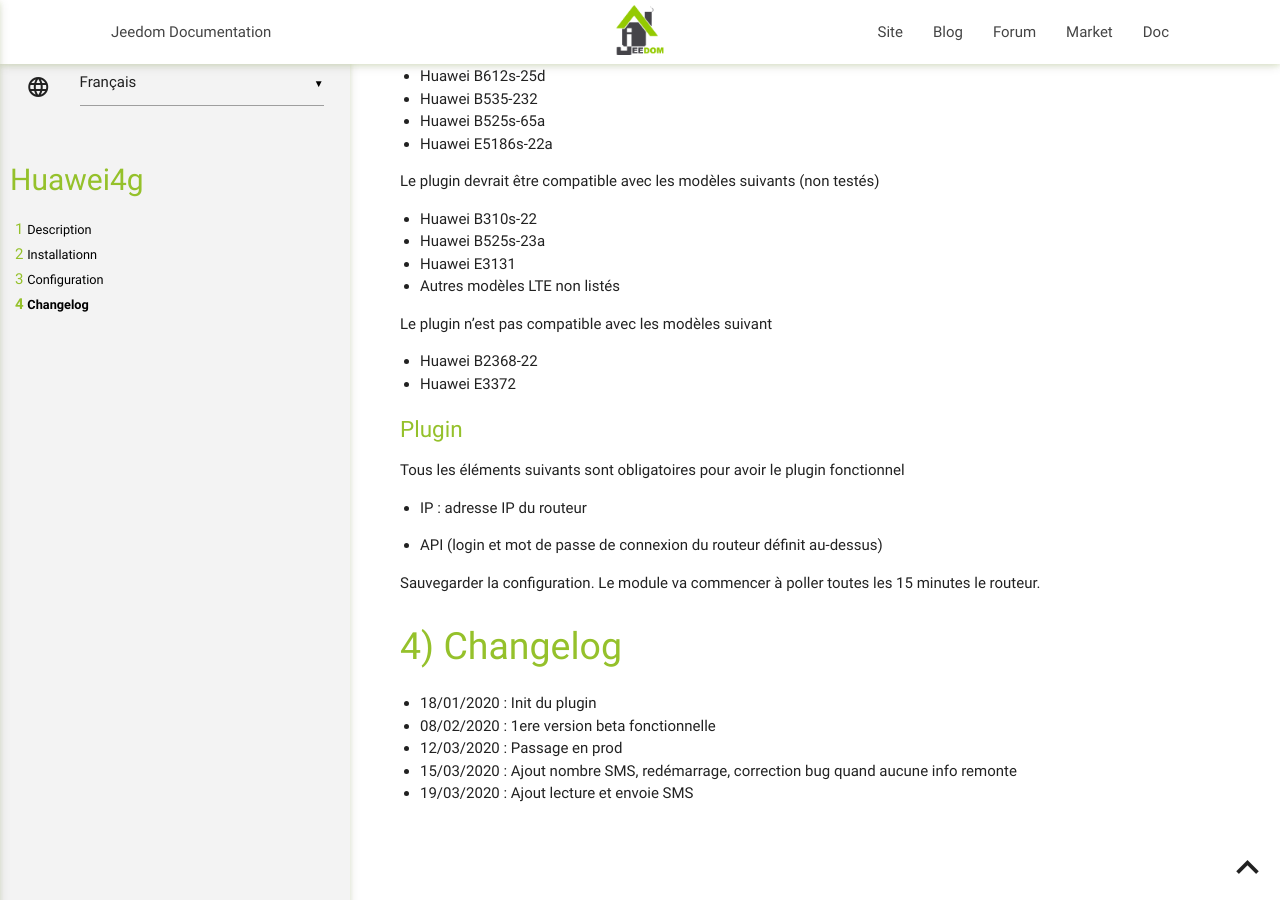
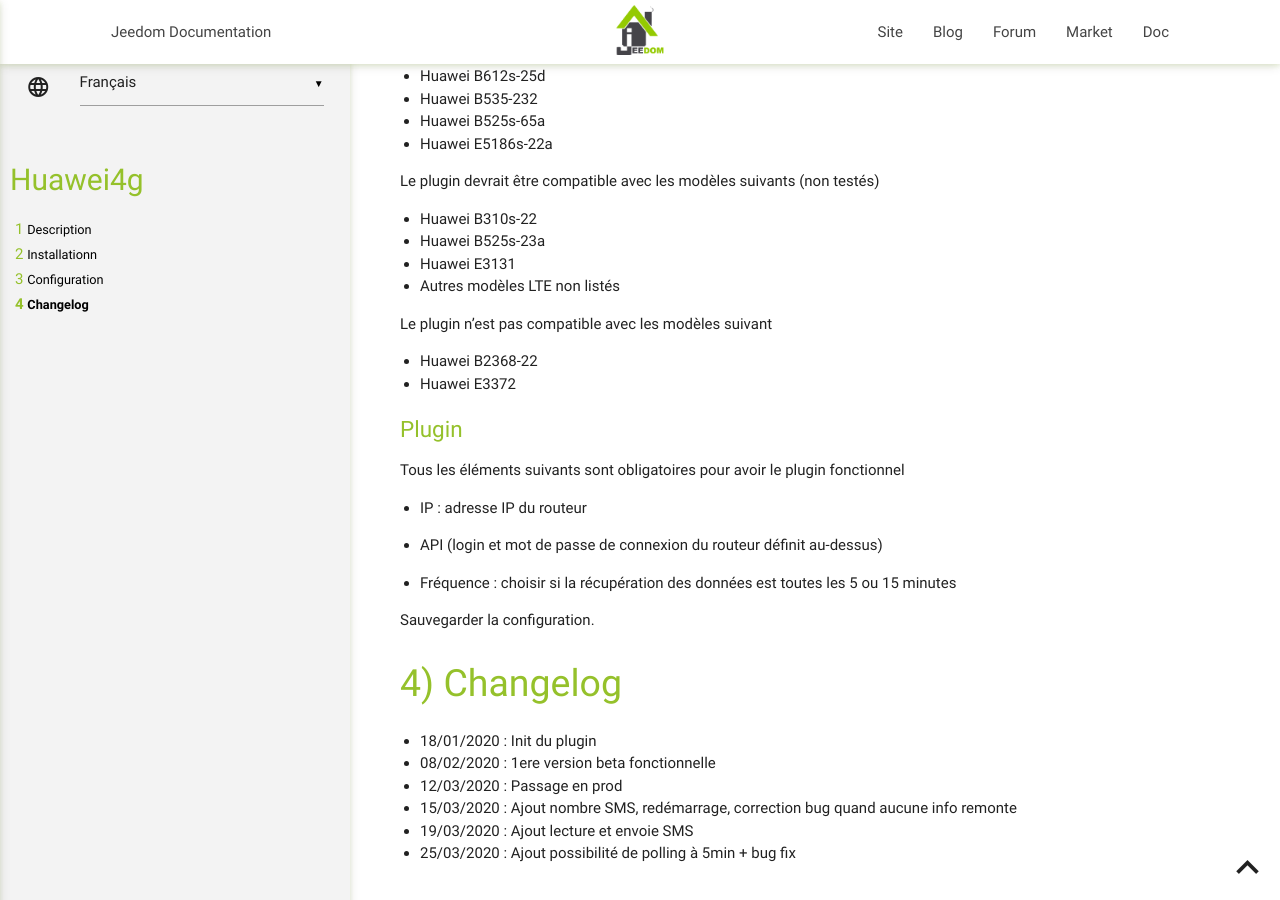
Before and after one commit to tux1c0/plugin-huawei4g, a Jekyll site: the page built from docs/fr_FR/index.md, in a window 1280 px wide and 900 px high, scrolled down 665 px. Built offline with Jekyll 4.4.1, drawn with Linux system fonts in a browser that asks for light colours; our own code applies the rules of GitHub Pages for plain Markdown files.

Commit message:
update default freq

```diff
--- a/docs/fr_FR/index.md
+++ b/docs/fr_FR/index.md
@@ -51,8 +51,9 @@
 
 -   API (login et mot de passe de connexion du routeur définit au-dessus)
 
+-	Fréquence : choisir si la récupération des données est toutes les 5 ou 15 minutes
 
-Sauvegarder la configuration. Le module va commencer à poller toutes les 15 minutes le routeur.
+Sauvegarder la configuration.
 
 
 
@@ -64,3 +65,4 @@
 -	12/03/2020 : Passage en prod
 -	15/03/2020 : Ajout nombre SMS, redémarrage, correction bug quand aucune info remonte
 -	19/03/2020 : Ajout lecture et envoie SMS
+-	25/03/2020 : Ajout possibilité de polling à 5min + bug fix
```
Also changed, not shown: 1 other file.
